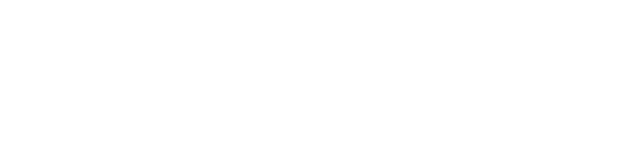
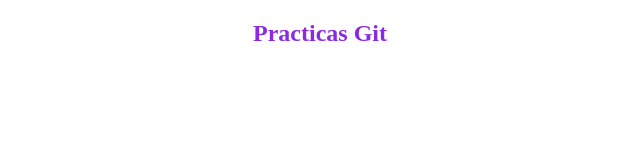
Before and after one commit to panchoxp/Proyecto-Zara, a plain HTML site: page index.html in a window 1280 px wide. Shown: the whole page, without its empty margins (320-960 px from the left). Drawn offline with Linux system fonts and the light colour scheme.

Commit message:
creacion index

```diff
--- a/index.html
+++ b/index.html
@@ -6,6 +6,6 @@
     <title>Document</title>
 </head>
 <body>
-    <h2 style="color: blueviolet; text-align: center;"></h2>
+    <h2 style="color: blueviolet; text-align: center;">Practicas Git</h2>
 </body>
 </html>
```
